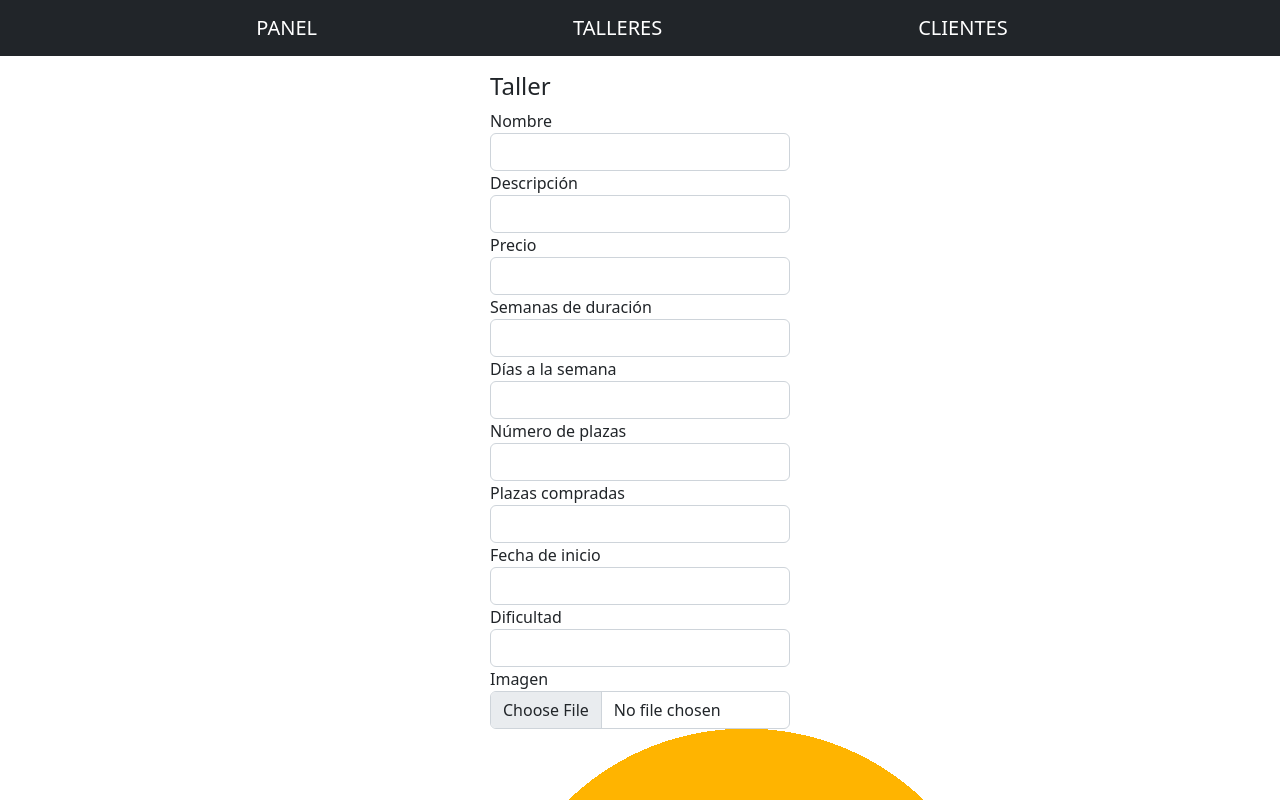
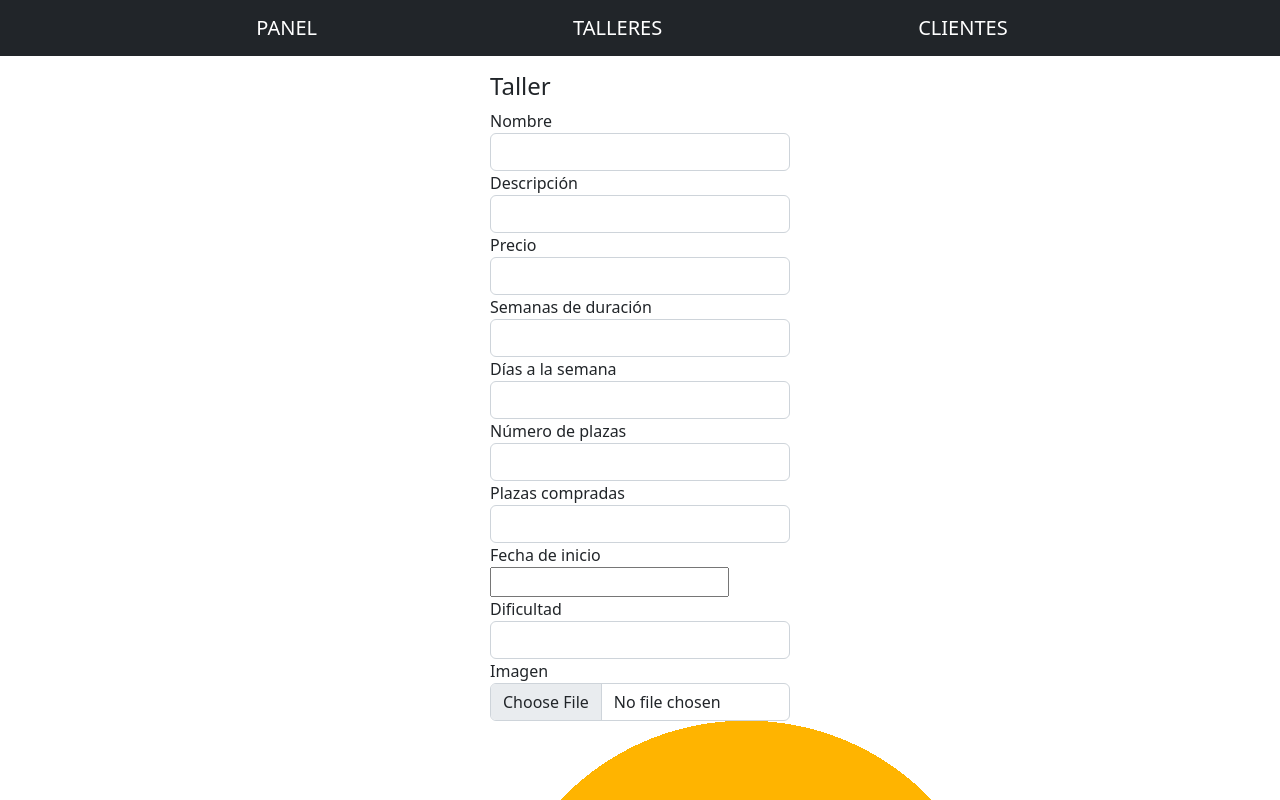
Before and after one commit to MaiLlaG/Web-TallerYrelax, a React (Create React App) app in the folder talleryrelax-gestion/: page /talleres/1 in a window 1280 px wide. Shown: the top 800 px of the page. Built offline with nearby package versions, Linux system fonts and the light colour scheme; no server answers.

Commit message:
Editar fechas

```diff
--- a/talleryrelax-gestion/package.json
+++ b/talleryrelax-gestion/package.json
@@ -9,6 +9,7 @@
     "axios": "^1.3.4",
     "bootstrap": "^5.2.3",
     "react": "^18.2.0",
+    "react-datepicker": "^4.11.0",
     "react-dom": "^18.2.0",
     "react-router-dom": "^6.8.2",
     "react-scripts": "5.0.1",
--- a/talleryrelax-gestion/src/components/Taller.jsx
+++ b/talleryrelax-gestion/src/components/Taller.jsx
@@ -2,6 +2,8 @@ import React, { useState, useEffect } from "react";
 import { useParams, useNavigate } from 'react-router-dom';
 import { Link } from "react-router-dom";
 import TallerDataService from "../services/TallerDataService";
+import DatePicker from "react-datepicker";
+import "react-datepicker/dist/react-datepicker.css";
 import '../App.css';
 import '../index.css';
 import '../views/Taller.css';
@@ -30,6 +32,7 @@ const Taller = () => {
     const getTaller = id => {
         TallerDataService.get(id)
             .then(response => {
+                response.data.fechainicio = response.data.fechainicio != null ? new Date(response.data.fechainicio+".000Z") : null;
                 setActualTaller(response.data);
                 console.log(response.data);
             })
@@ -51,6 +54,10 @@ const Taller = () => {
         console.log(event.target.files[0]);
         setActualTaller({ ...actualTaller, ["imagen"]: event.target.files[0] });
     }
+    const fechaInicioChanged = fecha => {
+        console.log(fecha.toISOString());
+        setActualTaller({ ...actualTaller, ["fechainicio"]: fecha });
+    };
 
     const actualizarTaller = () => {
         TallerDataService.update(actualTaller.id, actualTaller)
@@ -160,14 +167,7 @@ const Taller = () => {
                         </div>
                         <div className="form-group">
                             <label htmlFor="fechainicio">Fecha de inicio</label>
-                            <input
-                                type="text"
-                                className="form-control"
-                                id="fechainicio"
-                                name="fechainicio"
-                                value={actualTaller.fechainicio}
-                                onChange={handleInputChange}
-                            />
+                            <DatePicker selected={actualTaller.fechainicio} onChange={(date) => fechaInicioChanged(date)} />
                         </div>
                         <div className="form-group">
                             <label htmlFor="dificultad">Dificultad</label>
--- a/talleryrelax-gestion/src/components/TallerAdd.jsx
+++ b/talleryrelax-gestion/src/components/TallerAdd.jsx
@@ -1,9 +1,11 @@
 import React, { useState } from "react";
 import { Link } from "react-router-dom";
 import TallerDataService from "../services/TallerDataService";
+import DatePicker from "react-datepicker";
+import "react-datepicker/dist/react-datepicker.css";
+import '../views/TallerAdd.css';
 import '../App.css';
 import '../index.css';
-import '../views/TallerAdd.css';
 
 const TallerAdd = () => {
     const tallerState = {
@@ -32,6 +34,10 @@ const TallerAdd = () => {
         console.log(event.target.files[0]);
         setTaller({ ...taller, ["imagen"]: event.target.files[0] });
     }
+    const fechaInicioChanged = fecha => {
+        console.log(fecha.toISOString());
+        setTaller({ ...taller, ["fechainicio"]: fecha });
+    };
 
     const salvarTaller = () => {
         var data = {
@@ -177,15 +183,7 @@ const TallerAdd = () => {
                     </div>
                     <div className="form-group">
                         <label htmlFor="fechainicio">Fecha de inicio</label>
-                        <input
-                            type="text"
-                            className="form-control"
-                            id="fechainicio"
-                            required
-                            value={taller.fechainicio}
-                            onChange={handleInputChange}
-                            name="fechainicio"
-                        />
+                        <DatePicker selected={taller.fechainicio} onChange={(date) => fechaInicioChanged(date)} />
                     </div>
                     <div className="form-group">
                         <label htmlFor="dificultad">Dificultad</label>
--- a/talleryrelax-gestion/src/services/TallerDataService.jsx
+++ b/talleryrelax-gestion/src/services/TallerDataService.jsx
@@ -11,12 +11,20 @@ const get = id => {
 const createOld = data => {
   return http.post("/gestion/talleres", data);
 };
-const create = (data, onUploadProgress) => {
+const crearFormData = (data) => {
   let formData = new FormData();
 
-  formData.append("imagen", data.imagen);
+  if (typeof data.imagen.name == 'string') {
+    formData.append("imagen", data.imagen);
+  }
   formData.append("nombre", data.nombre);
+  formData.append("fechainicio", data.fechainicio.toISOString().slice(0, -5));
   // TODO: PONER EL RESTO DE VALORES
+
+  return formData;
+}
+const create = (data, onUploadProgress) => {
+  let formData = crearFormData(data);
 
   return http.post("/gestion/talleres", formData, {
     headers: {
@@ -27,11 +35,7 @@ const create = (data, onUploadProgress) => {
 }
 
 const update = (id, data, onUploadProgress) => {
-  let formData = new FormData();
-
-  formData.append("imagen", data.imagen);
-  formData.append("nombre", data.nombre);
-  // TODO: PONER EL RESTO DE VALORES
+  let formData = crearFormData(data);
 
   return http.put(`/gestion/talleres/${id}`, formData, {
     headers: {
```
Also changed, not shown: 1 other file (tests, documents, lock files or other folders).
